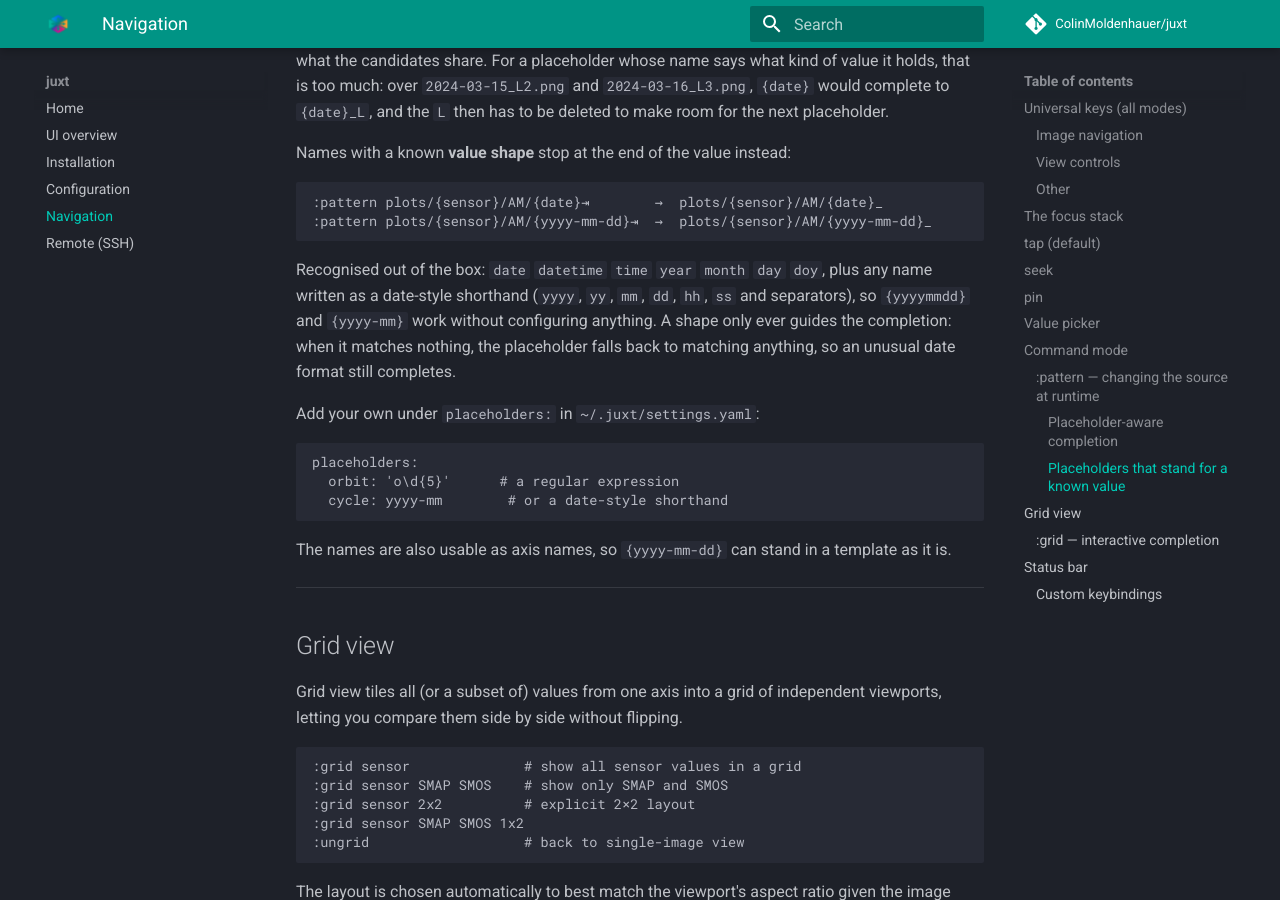
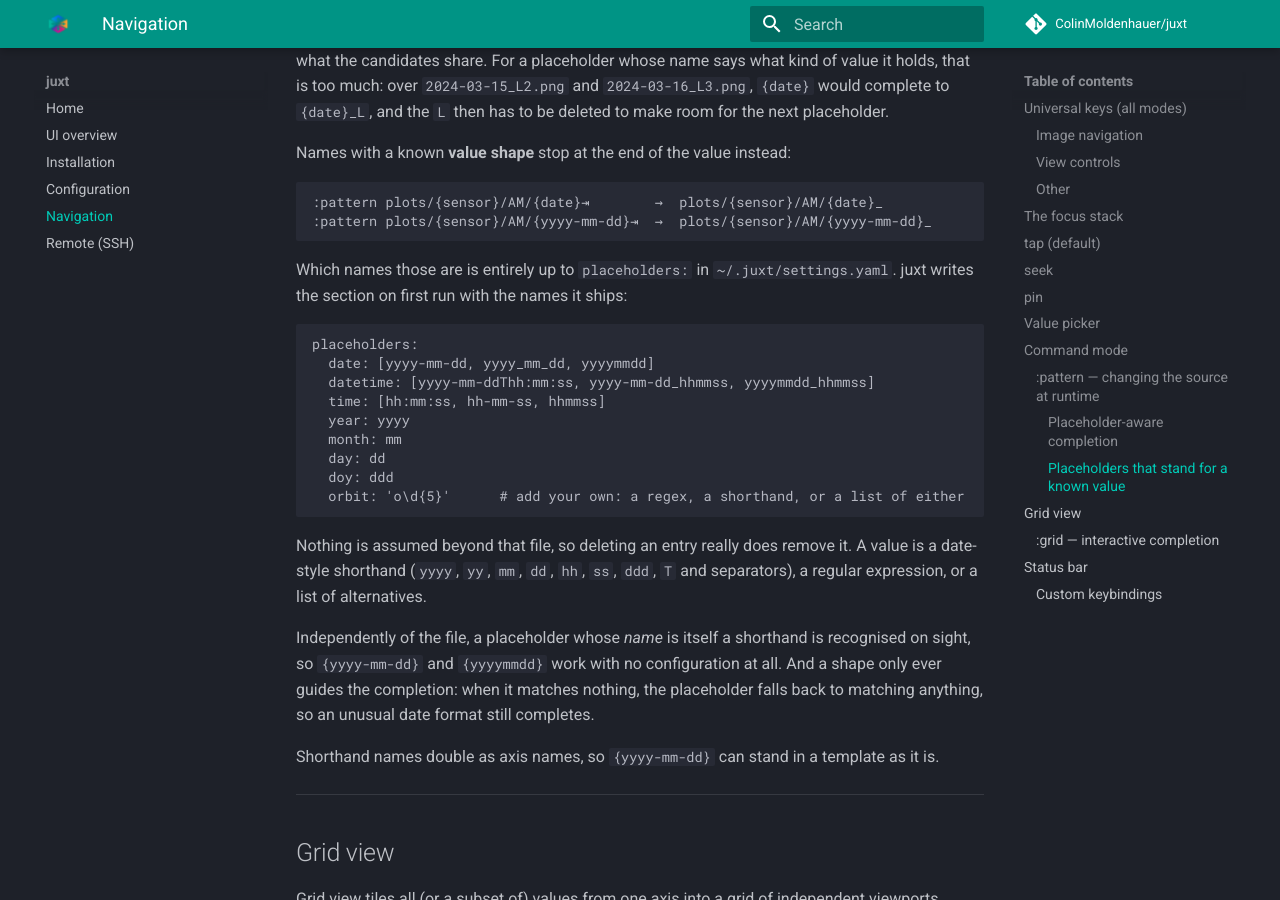
Before and after one commit to ColinMoldenhauer/juxt, an MkDocs documentation site: the page built from docs/navigation.md, in a window 1280 px wide and 900 px high, scrolled down 6251 px. Built offline with MkDocs 1.6.1 and Material for MkDocs 9.7.7, drawn with Linux system fonts in a browser that asks for light colours; comment, search, counter and statistics services are not loaded.

Commit message:
Keep a boundary completion open, and let settings own the shapes
Two fixes on the placeholder shapes.

Completing `{date}` to `{date}_` closed the word with a space, so the
next Tab had nothing to work with.  The space is now added only for a
word that is actually finished: a candidate ending on a separator is an
invitation to keep typing, the same way a directory is.  Both the bash
function and the ble.sh action needed it.

The shipped shapes -- date, datetime, time, year, month, day, doy --
lived in the code and applied whether or not the user knew about them.
They are now written into ~/.juxt/settings.yaml instead, as ordinary
entries in a section juxt seeds on first run, and nothing is assumed
beyond what that file says: delete an entry and it stops applying.  The
section is generated from the same table the code ships, so the two
cannot drift.  Entries may now be a list of alternatives, which is what
makes the defaults readable as shorthands (yyyy-mm-dd, yyyymmdd, ...)
rather than as one dense regex.

A placeholder whose name is itself a shorthand is still recognised
without any entry -- that is derived from what the user typed, not
assumed on their behalf.

Also dedupes shell candidates: with the varying part absorbed by a
placeholder, several files collapse to one word.

````diff
--- a/docs/navigation.md
+++ b/docs/navigation.md
@@ -183,17 +183,25 @@ Names with a known **value shape** stop at the end of the value instead:
 :pattern plots/{sensor}/AM/{yyyy-mm-dd}⇥  →  plots/{sensor}/AM/{yyyy-mm-dd}_
 ```
 
-Recognised out of the box: `date` `datetime` `time` `year` `month` `day` `doy`, plus any name written as a date-style shorthand (`yyyy`, `yy`, `mm`, `dd`, `hh`, `ss` and separators), so `{yyyymmdd}` and `{yyyy-mm}` work without configuring anything. A shape only ever guides the completion: when it matches nothing, the placeholder falls back to matching anything, so an unusual date format still completes.
-
-Add your own under `placeholders:` in `~/.juxt/settings.yaml`:
+Which names those are is entirely up to `placeholders:` in `~/.juxt/settings.yaml`. juxt writes the section on first run with the names it ships:
 
 ```yaml
 placeholders:
-  orbit: 'o\d{5}'      # a regular expression
-  cycle: yyyy-mm        # or a date-style shorthand
+  date: [yyyy-mm-dd, yyyy_mm_dd, yyyymmdd]
+  datetime: [yyyy-mm-ddThh:mm:ss, yyyy-mm-dd_hhmmss, yyyymmdd_hhmmss]
+  time: [hh:mm:ss, hh-mm-ss, hhmmss]
+  year: yyyy
+  month: mm
+  day: dd
+  doy: ddd
+  orbit: 'o\d{5}'      # add your own: a regex, a shorthand, or a list of either
 ```
 
-The names are also usable as axis names, so `{yyyy-mm-dd}` can stand in a template as it is.
+Nothing is assumed beyond that file, so deleting an entry really does remove it. A value is a date-style shorthand (`yyyy`, `yy`, `mm`, `dd`, `hh`, `ss`, `ddd`, `T` and separators), a regular expression, or a list of alternatives.
+
+Independently of the file, a placeholder whose *name* is itself a shorthand is recognised on sight, so `{yyyy-mm-dd}` and `{yyyymmdd}` work with no configuration at all. And a shape only ever guides the completion: when it matches nothing, the placeholder falls back to matching anything, so an unusual date format still completes.
+
+Shorthand names double as axis names, so `{yyyy-mm-dd}` can stand in a template as it is.
 
 ---
 
````
Also changed, not shown: README.md (+1 -1 lines), docs/configuration.md (+12 -4 lines), 5 other files.
